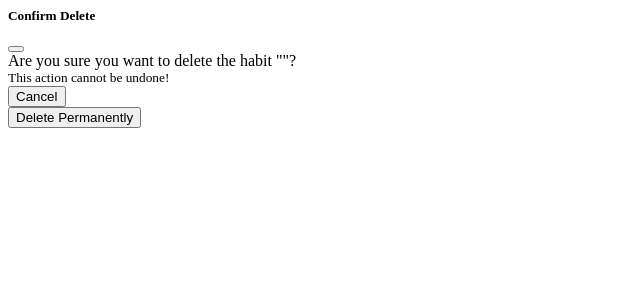
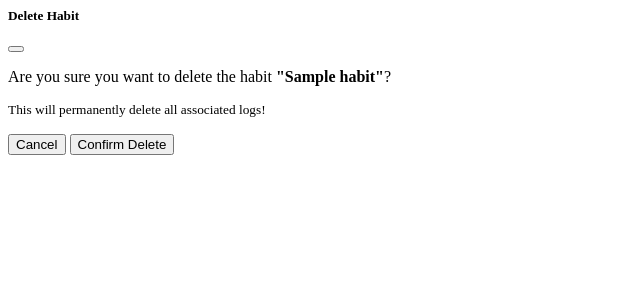
Before and after one commit to dvillaj/habit-tracker, a Flask app: template templates/delete_habit_modal.html in a window 1280 px wide. Shown: the top 300 px of the page, without its empty margins (0-640 px from the left). Run offline with Flask 3, Linux system fonts and the light colour scheme; the template is opened without the code that fills it: most values are stand-ins (such as "Sample title", 1, 10 or a date in 2020).

Commit message:
modal delete

```diff
--- a/templates/delete_habit_modal.html
+++ b/templates/delete_habit_modal.html
@@ -1,20 +1,21 @@
-<div class="modal fade" id="deleteModal" tabindex="-1" aria-labelledby="deleteModalLabel" aria-hidden="true">
+<!-- Cambiar el ID del modal para ser único -->
+<div class="modal fade" id="deleteModal{{ habit.id }}" tabindex="-1" aria-labelledby="deleteModalLabel{{ habit.id }}" aria-hidden="true">
     <div class="modal-dialog">
         <div class="modal-content">
             <div class="modal-header">
-                <h5 class="modal-title" id="deleteModalLabel">Confirm Delete</h5>
+                <h5 class="modal-title" id="deleteModalLabel{{ habit.id }}">Delete Habit</h5>
                 <button type="button" class="btn-close" data-bs-dismiss="modal" aria-label="Close"></button>
             </div>
-            <div class="modal-body">
-                Are you sure you want to delete the habit "<span id="habitName"></span>"?
-                <br><small class="text-danger">This action cannot be undone!</small>
-            </div>
-            <div class="modal-footer">
-                <button type="button" class="btn btn-secondary" data-bs-dismiss="modal">Cancel</button>
-                <form id="deleteForm" method="POST">
-                    <button type="submit" class="btn btn-danger">Delete Permanently</button>
-                </form>
-            </div>
+            <form method="POST" action="{{ url_for('delete_habit_endpoint', habit_id=habit.id) }}">
+                <div class="modal-body">
+                    <p>Are you sure you want to delete the habit <strong>"{{ habit.name }}"</strong>?</p>
+                    <p class="text-danger"><small>This will permanently delete all associated logs!</small></p>
+                </div>
+                <div class="modal-footer">
+                    <button type="button" class="btn btn-secondary" data-bs-dismiss="modal">Cancel</button>
+                    <button type="submit" class="btn btn-danger">Confirm Delete</button>
+                </div>
+            </form>
         </div>
     </div>
 </div>
```
Also changed, not shown: templates/index.html (+6 -8 lines).
